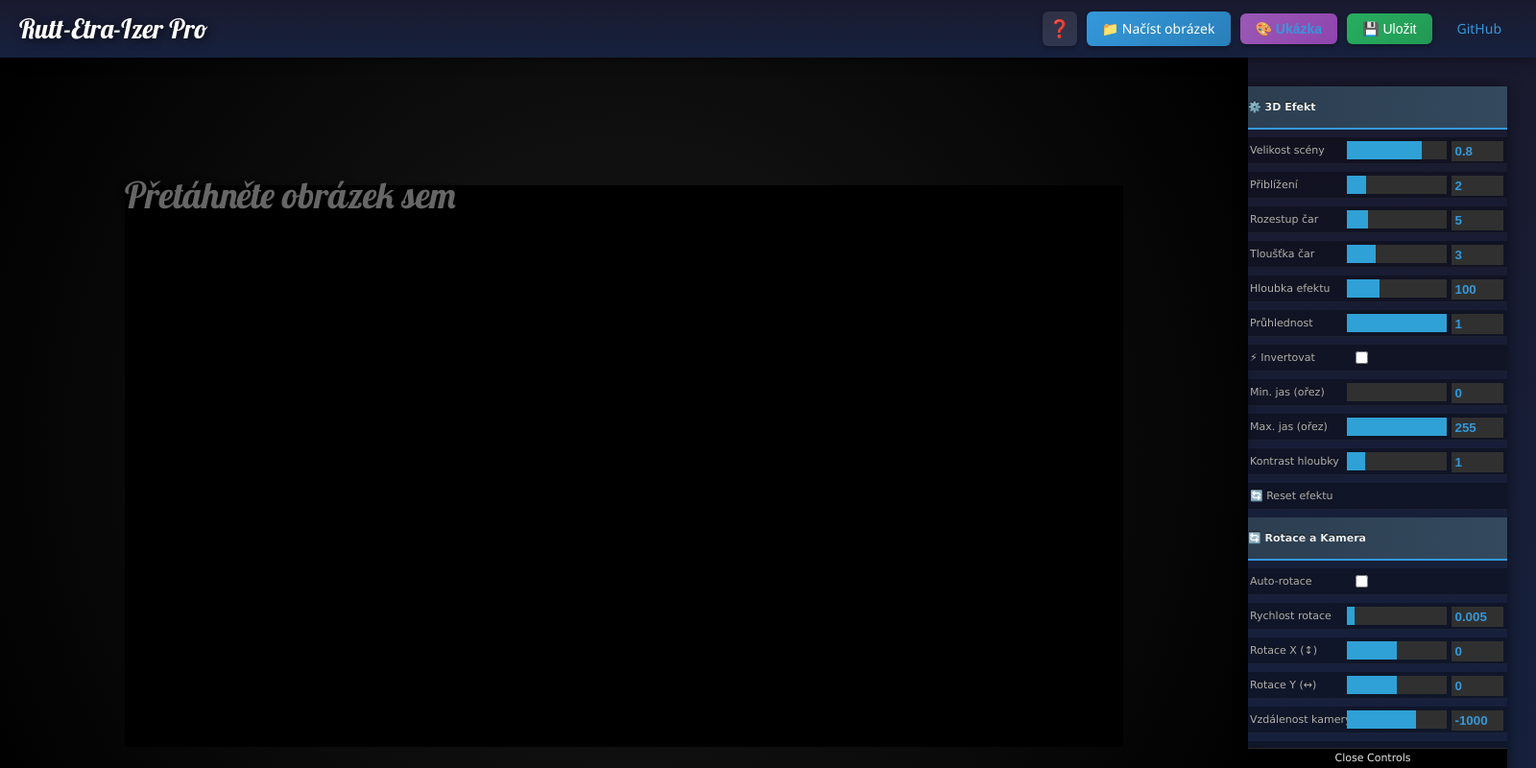
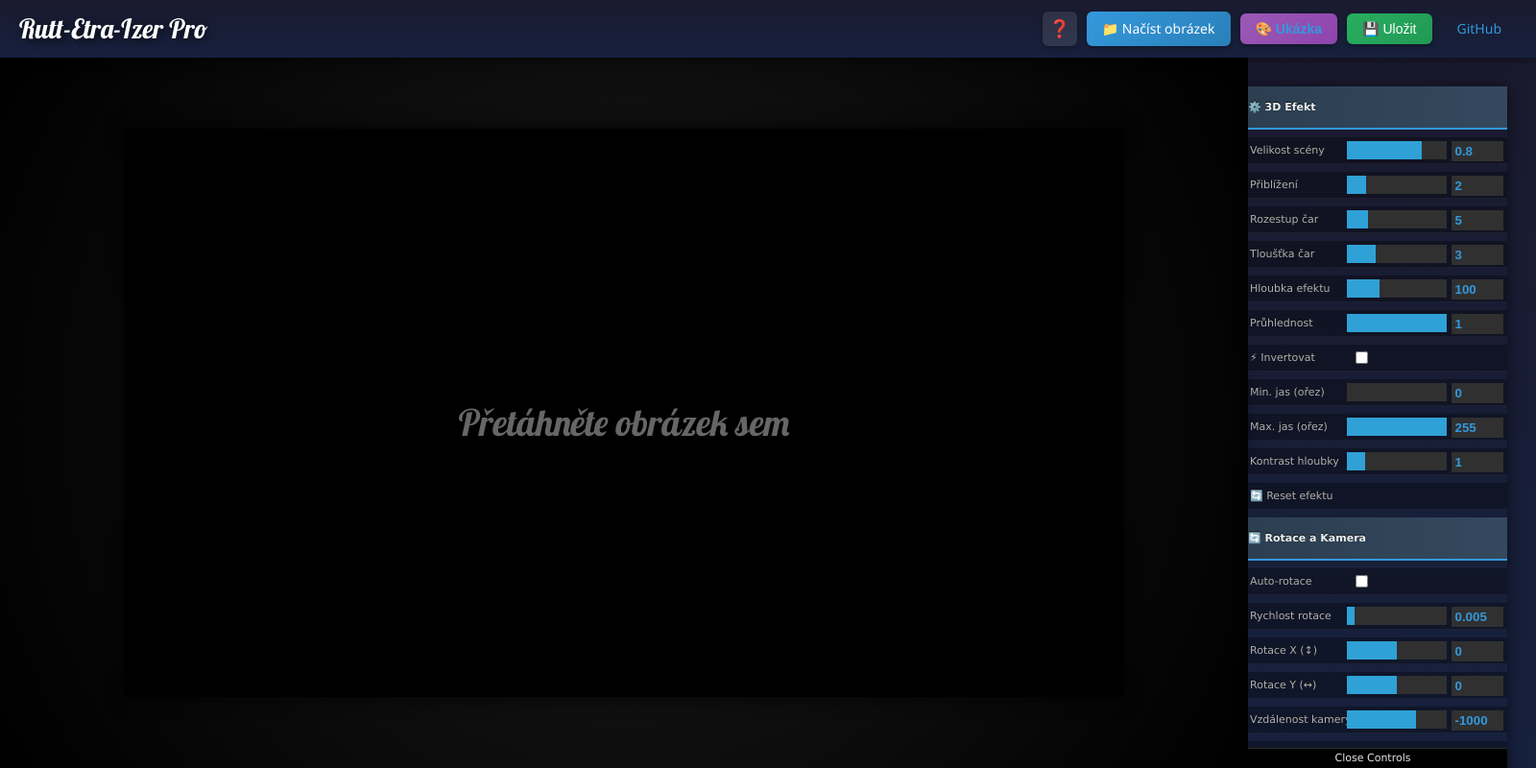
Before and after one commit to Crazyka51/rutt-etra-izer-pro, an Electron app: page docs/index.html in a window 1600 px wide. Shown: the whole page at 96% size. Drawn offline with Linux system fonts and the light colour scheme.

Commit message:
New modern layout with top bar and collapsible panels1

```diff
--- a/css/style.css
+++ b/css/style.css
@@ -254,14 +254,13 @@ html, body {
 }
 
 #stage {
-	width: 100%;
-	height: 100%;
 	background-color: #000;
-	box-shadow: none;
+	box-shadow: 0 0 20px rgba(0, 0, 0, 0.8);
 	visibility: hidden;
-	position: relative;
+	position: absolute;
+	border-radius: 4px;
 }
-}
+
 #overlay {
 	width: 100%;
 	z-index: 10;
--- a/docs/css/style.css
+++ b/docs/css/style.css
@@ -254,14 +254,13 @@ html, body {
 }
 
 #stage {
-	width: 100%;
-	height: 100%;
 	background-color: #000;
-	box-shadow: none;
+	box-shadow: 0 0 20px rgba(0, 0, 0, 0.8);
 	visibility: hidden;
-	position: relative;
+	position: absolute;
+	border-radius: 4px;
 }
-}
+
 #overlay {
 	width: 100%;
 	z-index: 10;
--- a/docs/js/ruttetraizer-web.js
+++ b/docs/js/ruttetraizer-web.js
@@ -293,11 +293,15 @@ $(document).ready( function() {
 	// Ovládání help panelu
 	$("#toggle-help").click(function() {
 		$("#help-panel").toggleClass("collapsed");
+		// Počkej na dokončení animace a pak přepočítej layout
+		setTimeout(doLayout, 350);
 	});
 
 	// Ovládání postranního panelu
 	$("#toggle-panel").click(function() {
 		$("#controls-panel").toggleClass("collapsed");
+		// Počkej na dokončení animace a pak přepočítej layout
+		setTimeout(doLayout, 350);
 	});
 
 	$(window).bind('resize', doLayout);
@@ -900,39 +904,59 @@ function render() {
 }
 
 function doLayout() {
-	var winHeight, winWidth, controlsWidth, containerWidth;
+	var winHeight = window.innerHeight || $(window).height();
+	var winWidth = window.innerWidth || $(window).width();
 
-	winHeight = window.innerHeight ? window.innerHeight : $(window).height();
-	winWidth = window.innerWidth ? window.innerWidth : $(window).width();
-	controlsWidth = $('#controls').outerWidth();
+	// Výška horního panelu
+	var topBarHeight = 60;
 
-	$('#container').height(parseInt(winHeight));
-	$('#container').width(parseInt(winWidth) - parseInt(controlsWidth));
-	containerWidth = $('#container').outerWidth();
+	// Výška help panelu (pokud není sbalený)
+	var helpPanelHeight = $('#help-panel').hasClass('collapsed') ? 0 : $('#help-panel').outerHeight();
 
-	_stageWidth = containerWidth * _guiOptions.stageSize;
-	_stageHeight = containerWidth * _guiOptions.stageSize * 9 / 16;
+	// Šířka postranního panelu (pokud není sbalený)
+	var controlsPanelWidth = $('#controls-panel').hasClass('collapsed') ? 0 : 300;
 
+	// Dostupná výška a šířka pro container
+	var availableHeight = winHeight - topBarHeight - helpPanelHeight;
+	var availableWidth = winWidth - controlsPanelWidth;
+
+	// Nastavení velikosti containeru
+	$('#container').css({
+		top: topBarHeight + helpPanelHeight,
+		left: 0,
+		right: controlsPanelWidth,
+		height: availableHeight
+	});
+
+	// Stage zabírá celý container (nebo jeho část podle stageSize)
+	_stageWidth = availableWidth * _guiOptions.stageSize;
+	_stageHeight = availableHeight * _guiOptions.stageSize;
+
+	// Pokud je stageSize 1, použij celý prostor
 	if (_guiOptions.stageSize === 1) {
-		_stageHeight = $('#container').outerHeight();
+		_stageWidth = availableWidth;
+		_stageHeight = availableHeight;
 	}
-	$('#stage').width(_stageWidth);
-	$('#stage').height(_stageHeight);
 
 	$('#stage').css({
-		left: Math.max((containerWidth - _stageWidth)/2 + controlsWidth,controlsWidth),
-		top: (winHeight -_stageHeight)/2,
-		visibility:"visible"
+		width: _stageWidth,
+		height: _stageHeight,
+		left: (availableWidth - _stageWidth) / 2,
+		top: (availableHeight - _stageHeight) / 2,
+		visibility: "visible"
 	});
 
+	// Nastavení WebGL rendereru
 	if (_renderer) {
 		_renderer.setSize(_stageWidth, _stageHeight);
 		_camera.aspect = _stageWidth / _stageHeight;
 		_camera.updateProjectionMatrix();
 	}
 
-	_stageCenterX = $('#stage').offset().left +_stageWidth / 2;
-	_stageCenterY = window.innerHeight / 2
+	// Aktualizace středu stage pro rotaci myší
+	var stageOffset = $('#stage').offset();
+	_stageCenterX = stageOffset.left + _stageWidth / 2;
+	_stageCenterY = stageOffset.top + _stageHeight / 2;
 }
 
 function getColor(x, y) {
```
Also changed, not shown: js/ruttetraizer.js (+44 -27 lines).
